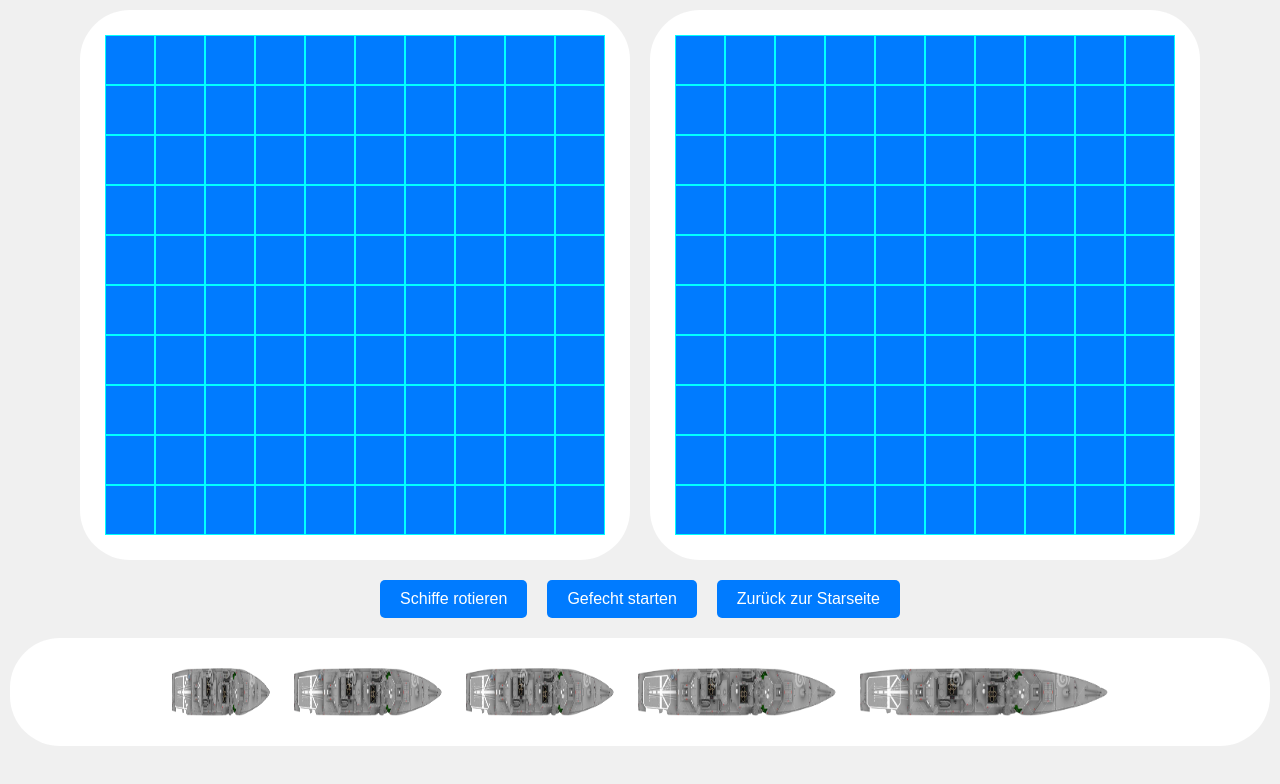
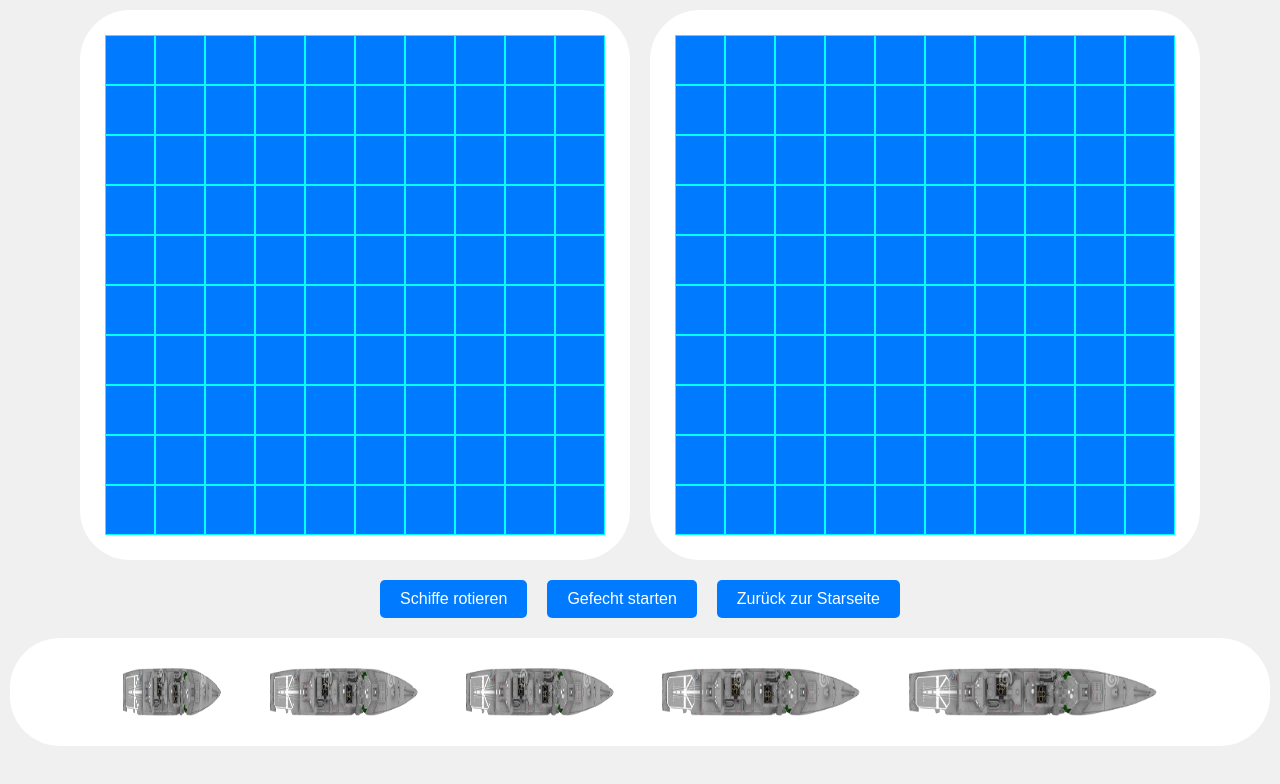
Before and after one commit to F-Palmer/Battleships, a website: page public/battleships.html in a window 1280 px wide. Drawn offline with Linux system fonts and the light colour scheme; files that its build step writes are made by us from their sources.

Commit message:
Kommentar

```diff
--- a/public/css-files/battleships.css
+++ b/public/css-files/battleships.css
@@ -34,11 +34,11 @@
 #shipContainer{
     margin: 10px;
     display: flex;
-    flex-wrap: wrap;
-    justify-content: space-around;
+    flex-wrap:wrap; /* Schiffe werden untereinander angeordnet, wenn das Fenster kleiner wird*/
+    justify-content: space-evenly; /* Schiffe werden mit gleichmäßig platziert*/
     align-items:center;
     background-color: white;
-    padding: 30px 150px;
+    padding: 30px 65px;
     padding-top: 30px;
     padding-bottom: 30px;
     border-radius: 50px;
@@ -76,7 +76,6 @@
 .ship{
     transform: rotate(0deg);
     transform-origin: 24px 24px;
-
 }
 
 .unselectable {
```
